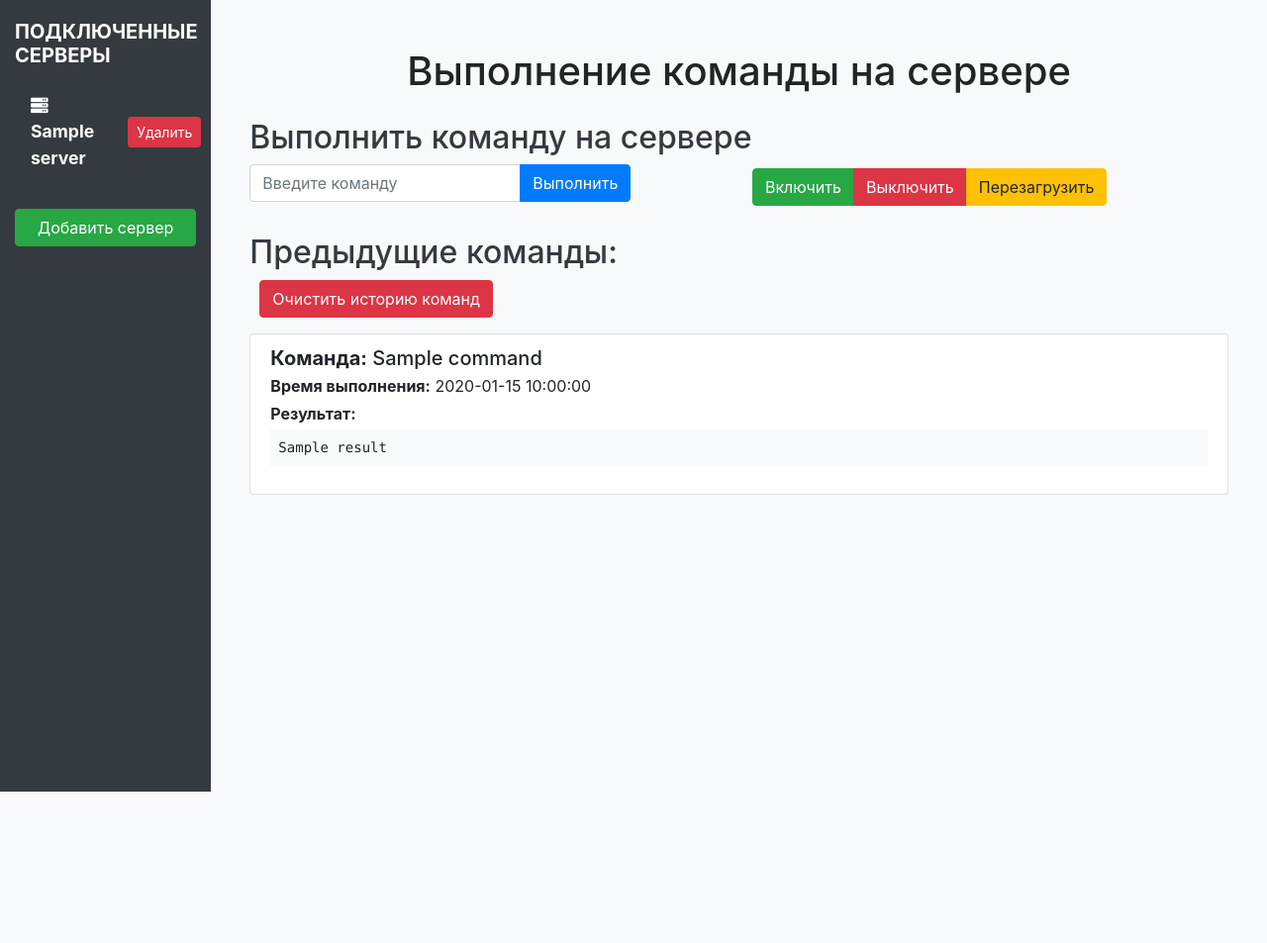
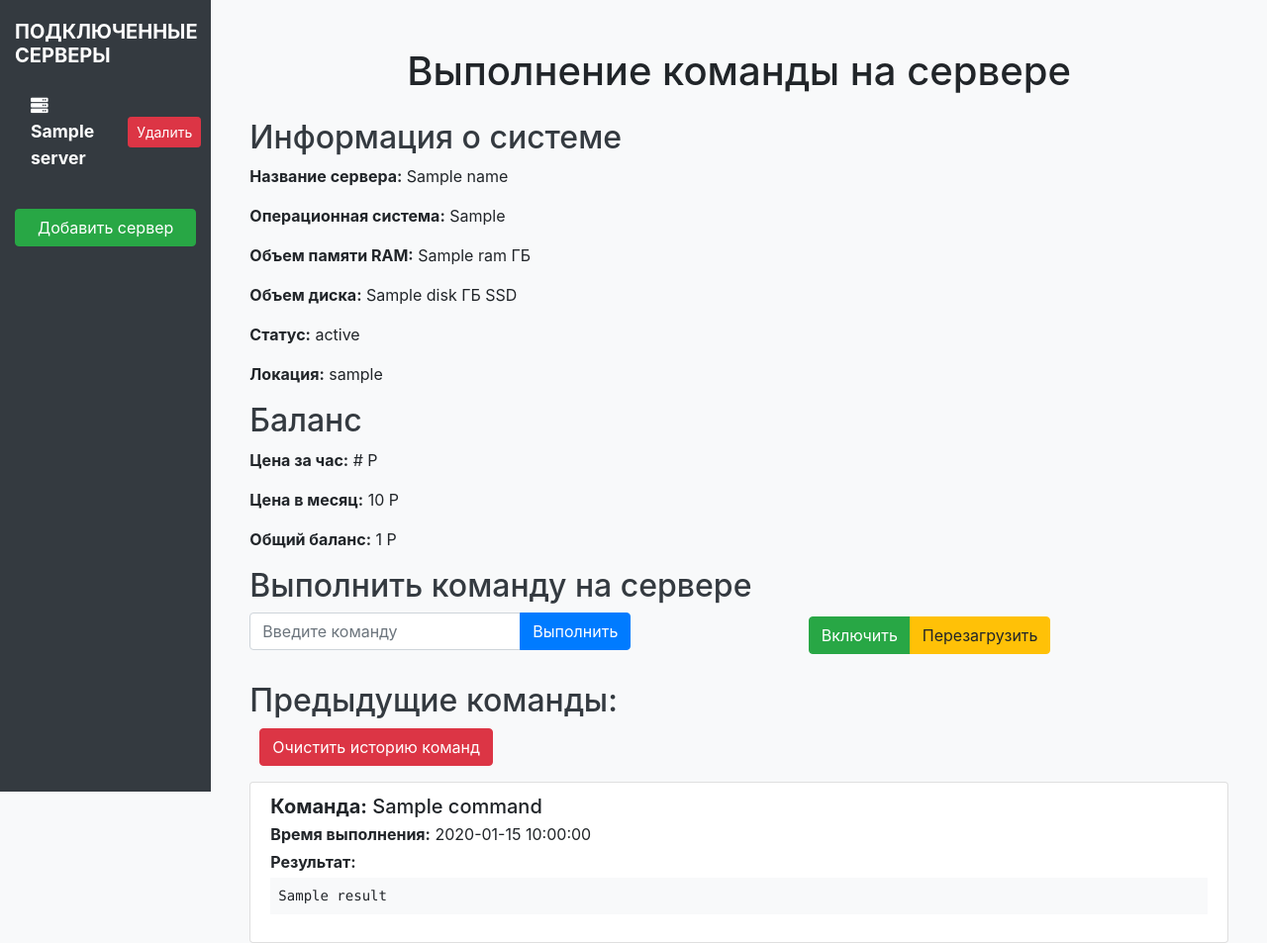
Before and after one commit to n9dmitry/server_maintenance, a FastAPI app: template templates/index.html in a window 1280 px wide. Shown: the whole page at 99% size. Before the commit the page ends 800 px from the top, so only its background shows below. Run offline with FastAPI, Linux system fonts and the light colour scheme; the template is opened without the code that fills it: most values are stand-ins (such as "Sample title", 1, 10 or a date in 2020); some libraries are stand-ins or nearby versions.

Commit message:
v0.3. update

```diff
--- a/main.py
+++ b/main.py
@@ -9,6 +9,8 @@
 import models
 from datetime import datetime
 import logging
+import httpx
+from typing import Optional
 
 
 app = FastAPI()
@@ -25,6 +27,66 @@
 
 
 templates = Jinja2Templates(directory="templates")
+
+TOKEN = "7777e84f3f9902abb6f2fd3d88427533810cf525489ed1b187a087395383c6891eb87abdedfbfaf3e2b31b4a5f80818d"
+
+
+# @app.get("/get_data", response_class=HTMLResponse)
+# async def get_data(request: Request, server_id: Optional[int] = None):
+#     reglets_url = 'https://api.cloudvps.reg.ru/v1/reglets'
+#     balance_data_url = 'https://api.cloudvps.reg.ru/v1/balance_data'
+#
+#     # Заголовки для запроса
+#     headers = {
+#         'Authorization': f'Bearer {TOKEN}',
+#         'Content-Type': 'application/json'
+#     }
+#
+#     async with httpx.AsyncClient() as client:
+#         reglets_response = await client.get(reglets_url, headers=headers)
+#         balance_response = await client.get(balance_data_url, headers=headers)
+#
+#     # Получение данных о балансе
+#     balance_data = balance_response.json().get("balance_data", {})
+#     total_balance = balance_data.get("balance", 0)
+#     hourly_cost = balance_data.get("hourly_cost", 0)
+#     monthly_cost = balance_data.get("monthly_cost", 0)
+#
+#     # Получение данных о реглетах
+#     reglets_data = reglets_response.json().get("reglets", [])
+#
+#     # Определяем нужный реглет
+#     if server_id is not None and server_id > 0:
+#         selected_reglet = next((reglet for reglet in reglets_data if reglet['id'] == server_id), None)
+#     else:
+#         selected_reglet = reglets_data[0] if reglets_data else None
+#
+#
+#
+#     # Извлечение информации о реглете
+#     name = selected_reglet.get("name")
+#     ram = selected_reglet.get("memory")
+#     disk = selected_reglet.get("disk")
+#     status = selected_reglet.get("status")
+#     region_slug = selected_reglet.get("region_slug")
+#     operation_system = selected_reglet.get('image', {}).get('name')
+#
+#
+#     # Возврат собранной информации
+#     return templates.TemplateResponse("index.html", {
+#         "request": request,
+#         "operation_system": operation_system,
+#         "ram": ram,
+#         "disk": disk,
+#         "status": status,
+#         "region_slug": region_slug,
+#         "name": name,
+#         "hourly_cost": hourly_cost,
+#         "monthly_cost": monthly_cost,
+#         "total_balance": total_balance,
+#     })
+
+
 
 def get_db():
     db = SessionLocal()
@@ -110,21 +172,86 @@
         return {"message": "Server deleted successfully!"}
     return {"error": "Server not found"}
 
+
 @app.get("/execute/", response_class=HTMLResponse)
-async def show_execute_command_page(request: Request, server_id: int, db: Session = Depends(get_db)):
+async def execute_command_page(request: Request, server_id: int, db: Session = Depends(get_db)):
+    # Получаем информацию о сервере из базы
     server = db.query(Server).filter(Server.id == server_id).first()
 
     if not server:
-        raise HTTPException(status_code=404, detail="Server not found")
+        raise HTTPException(status_code=404, detail="Сервер не найден")
+
+    reglets_url = 'https://api.cloudvps.reg.ru/v1/reglets'
+    balance_data_url = 'https://api.cloudvps.reg.ru/v1/balance_data'
+
+    headers = {
+        'Authorization': f'Bearer {TOKEN}',
+        'Content-Type': 'application/json'
+    }
+
+    async with httpx.AsyncClient() as client:
+        reglets_response = await client.get(reglets_url, headers=headers)
+        balance_response = await client.get(balance_data_url, headers=headers)
+
+    if reglets_response.status_code != 200:
+        raise HTTPException(status_code=reglets_response.status_code, detail="Ошибка при получении реглетов")
+
+    if balance_response.status_code != 200:
+        raise HTTPException(status_code=balance_response.status_code, detail="Ошибка при получении данных о балансе")
+
+    balance_data = balance_response.json().get("balance_data", {})
+    total_balance = balance_data.get("balance", 0)
+
+    # Извлекаем детализацию
+    detalization = balance_data.get("detalization", [])
+
+    # Реглеты
+    reglets_data = reglets_response.json().get("reglets", [])
+    print("Все реглеты:", reglets_data)  # Отладочный вывод
+
+    # Обрабатываем индекс для поиска реглета
+    index = server_id - 1  # server_id передается в качестве индекса (начиная с 1)
+
+    # Проверяем, существует ли реглет по индексу
+    if 0 <= index < len(reglets_data):
+        selected_reglet = reglets_data[index]
+        name = selected_reglet.get("name")
+        ram = selected_reglet.get("memory")
+        disk = selected_reglet.get("disk")
+        status = selected_reglet.get("status")
+        region_slug = selected_reglet.get("region_slug")
+        operation_system = selected_reglet.get('image', {}).get('name')
+
+        # Ищем информацию о стоимости конкретного реглета
+        for item in detalization:
+            if item.get('name') == name:  # Или можно использовать другой уникальный идентификатор
+                hourly_cost = float(item.get("price", 0))
+                monthly_cost = float(item.get("price_month", 0))
+                break
+        else:
+            hourly_cost = 0
+            monthly_cost = 0
+    else:
+        name = ram = disk = status = region_slug = operation_system = "Не найдено"
+        hourly_cost = monthly_cost = 0  # По умолчанию, если реглет не найден
 
     commands_results = db.query(CommandResult).filter(CommandResult.server_id == server_id).all()
-    return templates.TemplateResponse("index.html"  , {
+
+    return templates.TemplateResponse("index.html", {
         "request": request,
         "commands_results": commands_results,
         "servers": db.query(Server).all(),
-        "current_server": server
+        "current_server": server,
+        "operation_system": operation_system,
+        "ram": ram,
+        "disk": disk,
+        "status": status,
+        "region_slug": region_slug,
+        "name": name,
+        "hourly_cost": hourly_cost,
+        "monthly_cost": monthly_cost,
+        "total_balance": total_balance,
     })
-
 
 @app.post("/clear-history/")
 async def clear_history(server_id: int, db: Session = Depends(get_db)):
--- a/templates/index.html
+++ b/templates/index.html
@@ -76,6 +76,22 @@
             <h1 class="text-center mb-4">Выполнение команды на сервере</h1>
 
             <!-- Форма для выполнения команды -->
+
+            <div>
+                <h2>Информация о системе</h2>
+                <p><strong>Название сервера:</strong> {{ name }}</p>
+                <p><strong>Операционная система:</strong> {{ operation_system }}</p>
+                <p><strong>Объем памяти RAM:</strong> {{ ram }} ГБ</p>
+                <p><strong>Объем диска:</strong> {{ disk }} ГБ SSD</p>
+                <p><strong>Статус:</strong> {{ status }}</p>
+                <p><strong>Локация:</strong> {{ region_slug }}</p>
+            </div>
+            <div>
+                <h2>Баланс</h2>
+                <p><strong>Цена за час:</strong> {{ hourly_cost }} Р</p>
+                <p><strong>Цена в месяц:</strong> {{ monthly_cost }} Р</p>
+                <p><strong>Общий баланс:</strong> {{ total_balance }} Р</p>
+            </div>
             <h2>Выполнить команду на сервере</h2>
             {% if current_server %}
             <form action="/execute/" method="post" class="form-inline justify-content-center mb-4">
@@ -91,13 +107,11 @@
                     <button type="submit" name="command" value="sudo systemctl start myservice" class="btn btn-success">
                         Включить
                     </button>
-                    <button type="submit" name="command" value="sudo poweroff" class="btn btn-danger">Выключить</button>
+<!--                    <button type="submit" name="command" value="sudo poweroff" class="btn btn-danger">Выключить</button>-->
                     <button type="submit" name="command" value="sudo reboot" class="btn btn-warning">Перезагрузить
                     </button>
                 </div>
             </form>
-
-
             <h2>Предыдущие команды:</h2>
             <form action="/clear-history/?server_id={{ current_server.id }}" method="post" style="display: inline;">
                 <button type="submit" class="btn btn-danger mb-3">Очистить историю команд</button>
```
Also changed, not shown: servers.db.
